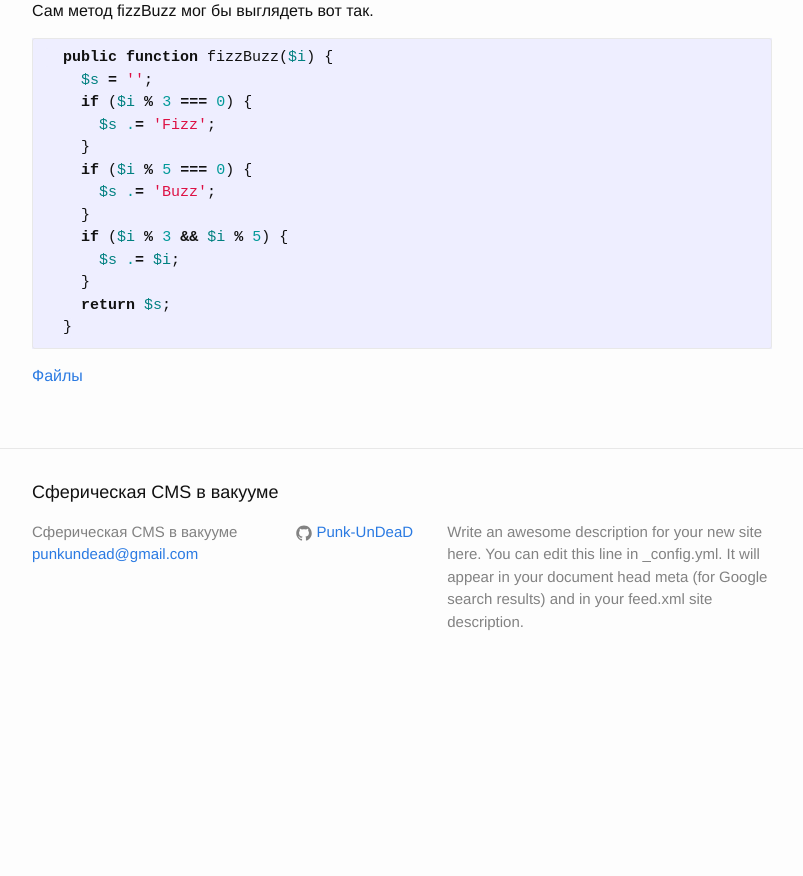
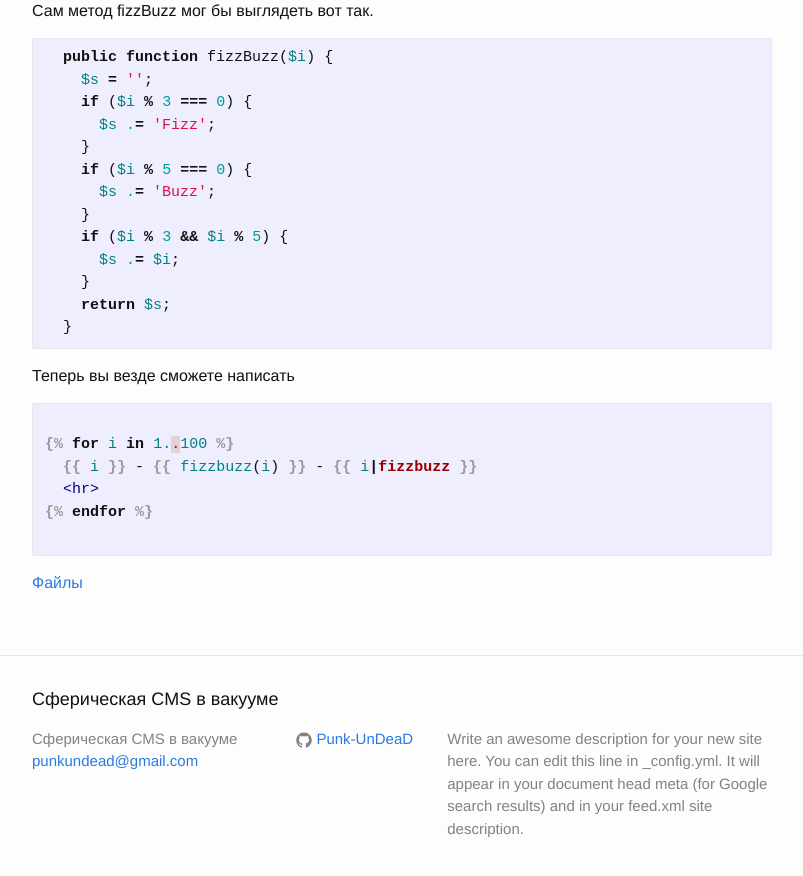
Before and after one commit to Punk-UnDeaD/Punk-UnDeaD.github.io, a Jekyll site: the page built from _posts/2018-03-22-Simple twig extention.markdown, in a window 1280 px wide and 900 px high, scrolled down 1345 px. Shown: the top 876 px of the window, without its empty margins (238-1041 px from the left). Built offline with Jekyll 4.4.1, drawn with Linux system fonts in a browser that asks for light colours; before the commit the page ends 2038 px from its top, so only the background shows below that.

Commit message:
пример

````diff
--- a/_posts/2018-03-22-Simple twig extention.markdown
+++ b/_posts/2018-03-22-Simple twig extention.markdown
@@ -70,4 +70,14 @@ services:
   }
 ```
 
+Теперь вы везде сможете написать
+```twig
+{% raw %}
+{% for i in 1..100 %}
+  {{ i }} - {{ fizzbuzz(i) }} - {{ i|fizzbuzz }}
+  <hr>
+{% endfor %}
+{% endraw %}
+```
+
 [Файлы](https://github.com/Punk-UnDeaD/Punk-UnDeaD.github.io/tree/master/_files/2018-03-22-Simple%20twig%20extention.files)
````
